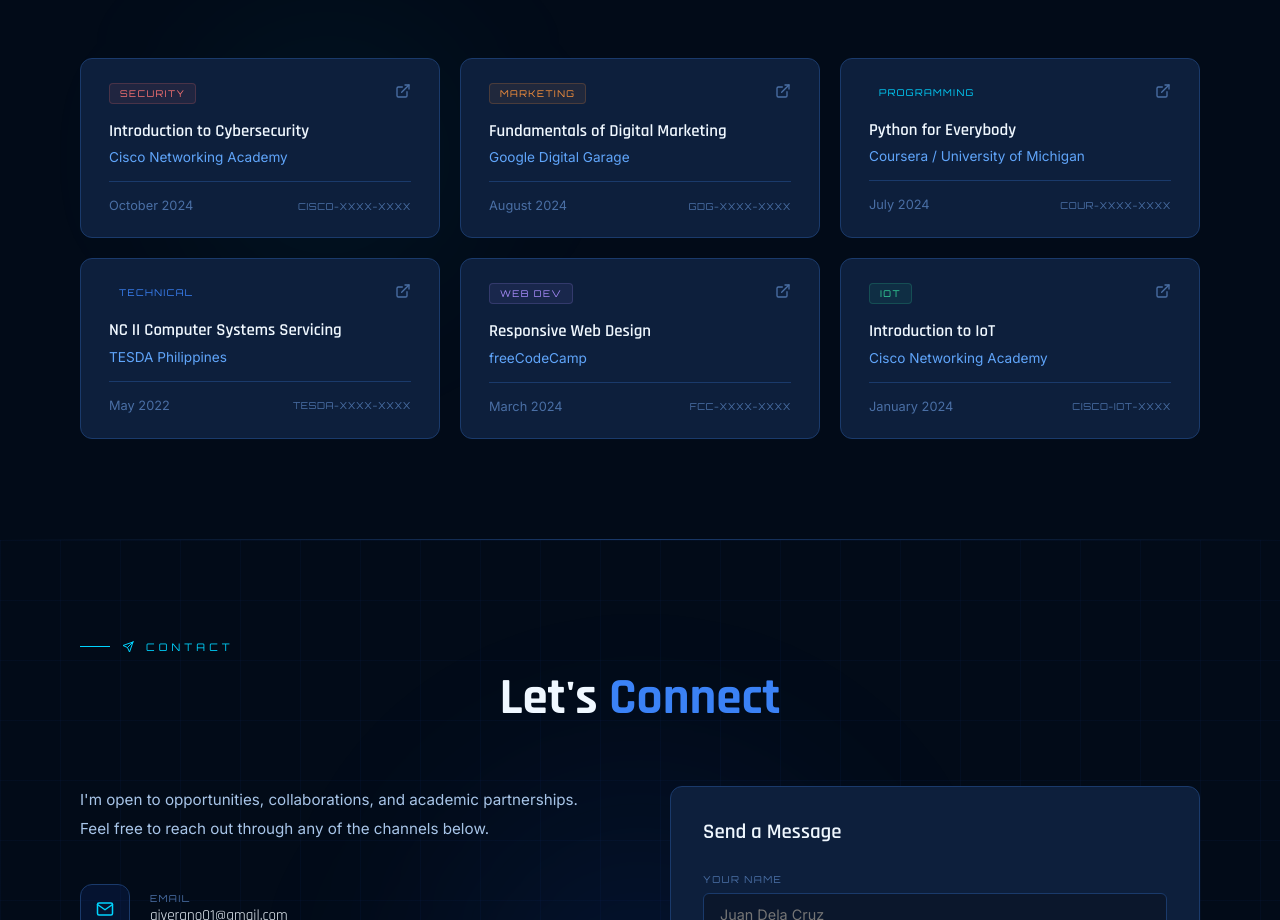
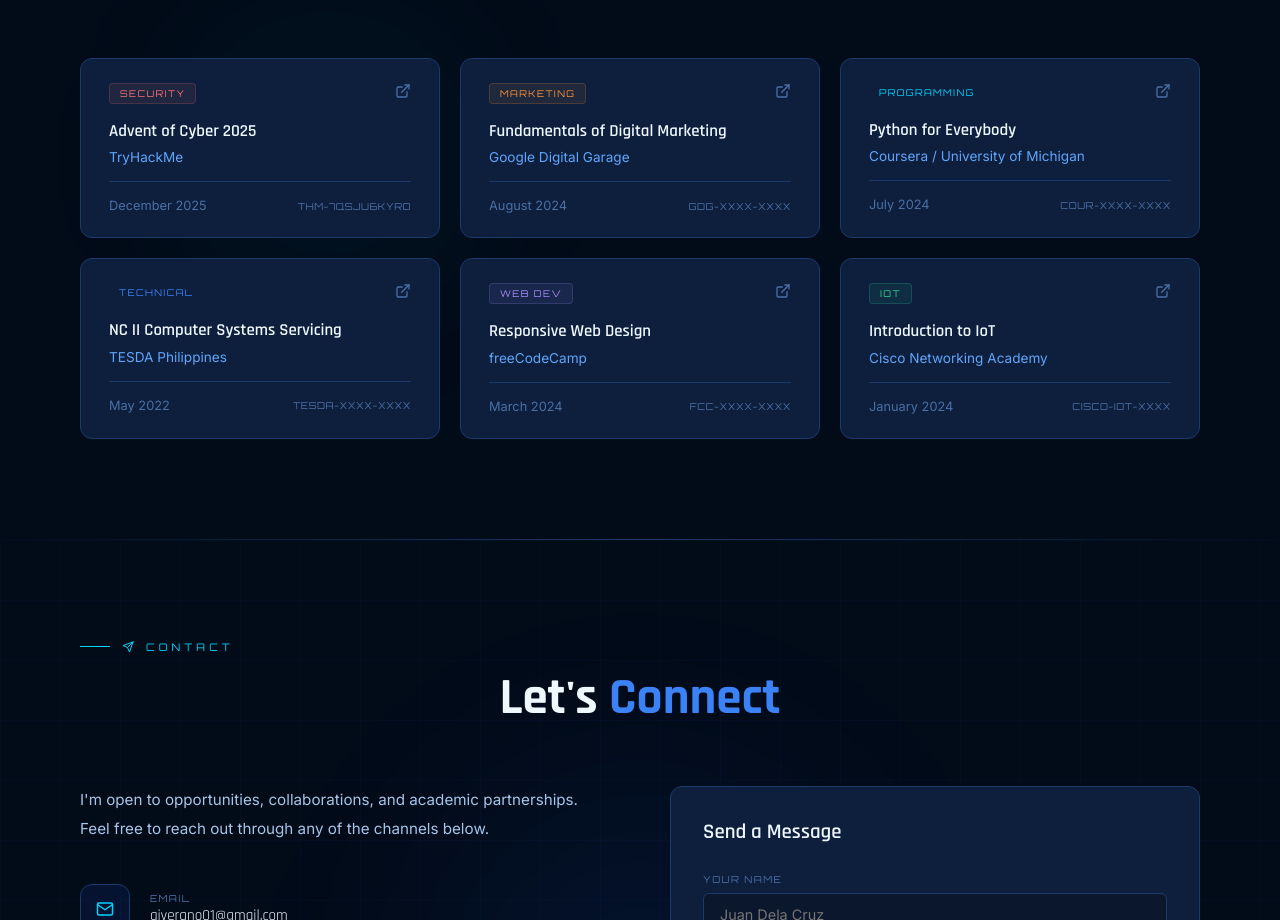
Before and after one commit to seanio777/verano-portfolio, a React (Vite) app: page / in a window 1280 px wide. Shown: the part 5620-6540 px from the top of the page. Built offline with nearby package versions, Linux system fonts and the light colour scheme.

Commit message:
Add Advent of Cyber 2025 certificate

```diff
--- a/src/components/Certificates.jsx
+++ b/src/components/Certificates.jsx
@@ -3,11 +3,11 @@
 // ← REPLACE with your actual certificates
 const certificates = [
   {
-    title: 'Introduction to Cybersecurity',
-    issuer: 'Cisco Networking Academy',
-    date: 'October 2024',
-    credentialId: 'CISCO-XXXX-XXXX',
-    link: 'https://cisco.com',
+    title: 'Advent of Cyber 2025',
+    issuer: 'TryHackMe',
+    date: 'December 2025',
+    credentialId: 'THM-7QSJU6KYRO',
+    link: 'https://tryhackme-certificates.s3-eu-west-1.amazonaws.com/THM-7QSJU6KYRO.pdf',
     category: 'Security',
   },
   {
```
